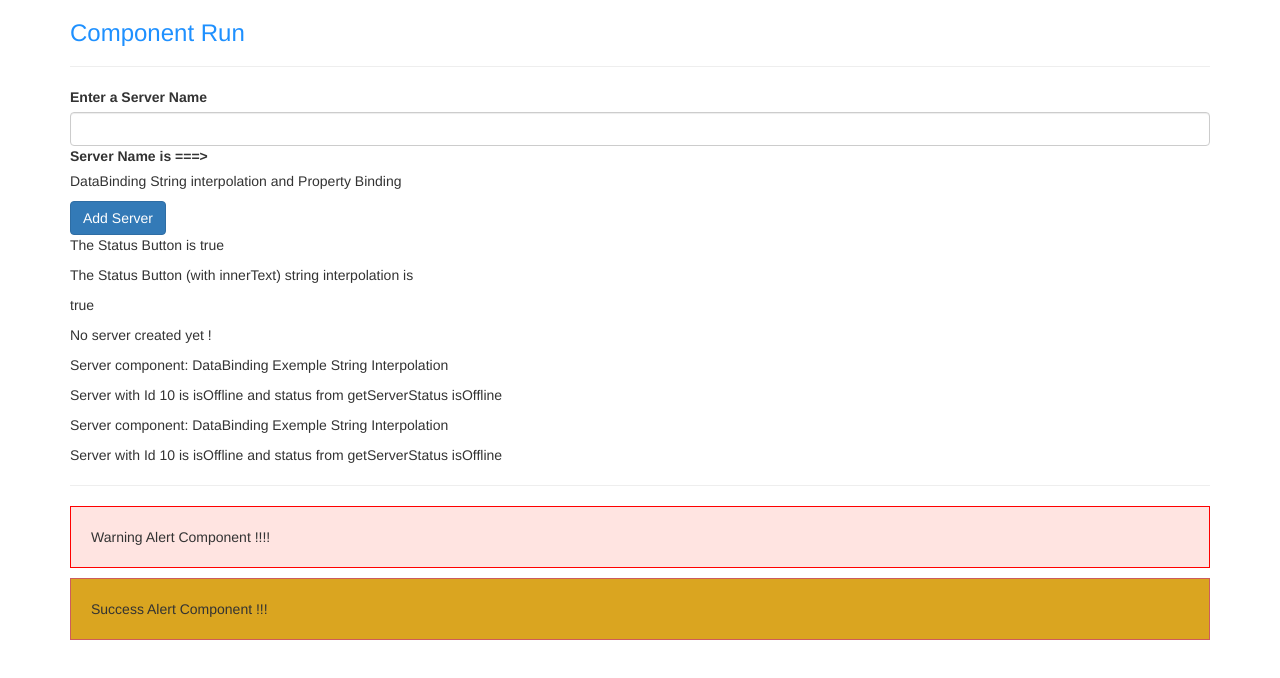
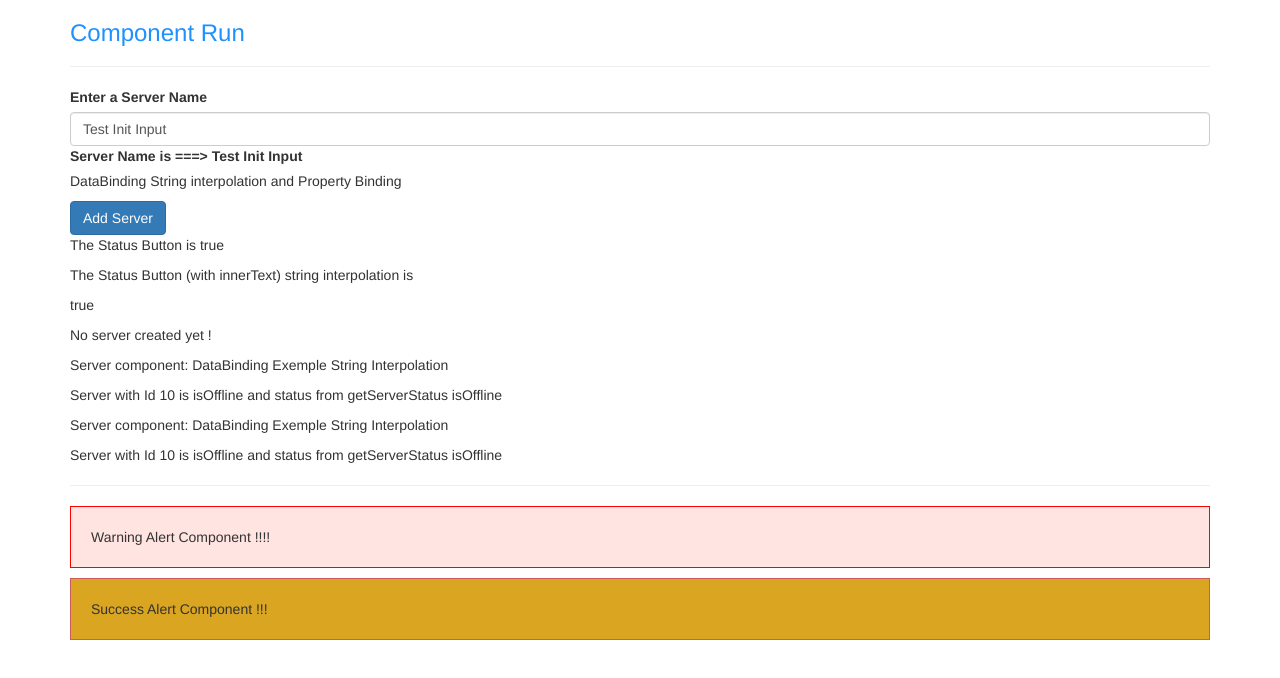
Before and after one commit to wassimajjali/Angular-8-Complete-Guide, an Angular app in the folder Angular8FirstApp/: page / in a window 1280 px wide. Shown: the top 678 px of the page. Built offline with nearby package versions, Linux system fonts and the light colour scheme.

Commit message:
ngModel Bnding

```diff
--- a/Angular8FirstApp/src/app/servers/servers.component.html
+++ b/Angular8FirstApp/src/app/servers/servers.component.html
@@ -1,10 +1,15 @@
 <label>Enter a Server Name</label>
+<!--<input
+    type="text"
+    class="form-control"
+    (input)="onUpdateServerName($event)">-->
 <input
     type="text"
     class="form-control"
-    (input)="onUpdateServerName($event)">
-    <label>Server Name is ===> {{serverName}}</label>
+    [(ngModel)]="serverName"
+>
 
+<label>Server Name is ===> {{serverName}}</label>
 <p>DataBinding String interpolation and Property Binding</p>
 <button class="btn btn-primary" [disabled]="!allowNewServer"(dblclick)="onCreateServer()">Add Server</button>
 <p>The Status Button is {{allowNewServer}}</p>
--- a/Angular8FirstApp/src/app/servers/servers.component.ts
+++ b/Angular8FirstApp/src/app/servers/servers.component.ts
@@ -17,7 +17,7 @@
 export class ServersComponent implements OnInit {
   allowNewServer = false;
   serverCreationStatus = 'No server created yet !';
-  serverName='';
+  serverName='Test Init Input';
 
   constructor() {
     setTimeout(()=> {
```
